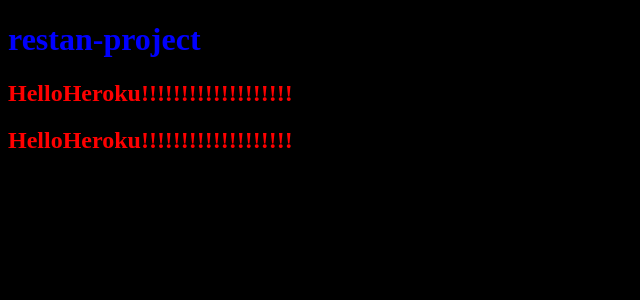
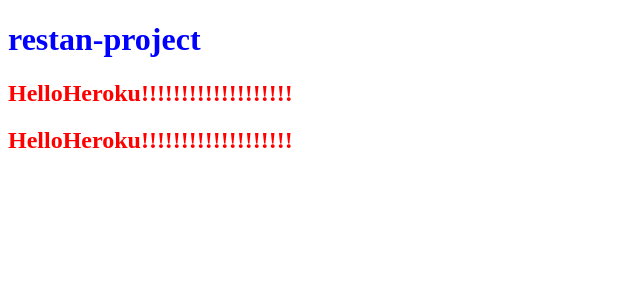
Before and after one commit to restan-project/django-base, a Django app: page / in a window 1280 px wide. Shown: the top 300 px of the page, without its empty margins (0-640 px from the left). Run offline with Django 3.2, Linux system fonts and the light colour scheme.

Commit message:
no message

```diff
--- a/static/css/hello.css
+++ b/static/css/hello.css
@@ -4,3 +4,23 @@
 .hed1 {
   color: blue;
 }
+// ライトモードの時
+@media (prefers-color-scheme: light) {
+  :root {
+    --main-bg-color: #fff;
+    --main-text-color: #000;
+  }
+}
+
+// ダークモードの時
+@media (prefers-color-scheme: dark) {
+  :root {
+    --main-bg-color: #1e1e1e;
+    --main-text-color: #fff;
+  }
+}
+
+body {
+  background-color: var(--main-bg-color);
+  color: var(--main-text-color);
+}
--- a/templates/hello/index.html
+++ b/templates/hello/index.html
@@ -6,7 +6,7 @@
   <title>restan-project</title>
   <link rel="stylesheet" href="{% static 'css/hello.css' %}">
 </head>
-<body bgcolor="black">
+<body bgcolor="white">
   <h1 class="hed1" aline="center">restan-project</h1>
   <h2 class="hello">HelloHeroku!!!!!!!!!!!!!!!!!!!</h2>
   <h2 class="hello">HelloHeroku!!!!!!!!!!!!!!!!!!!</h2>
```
